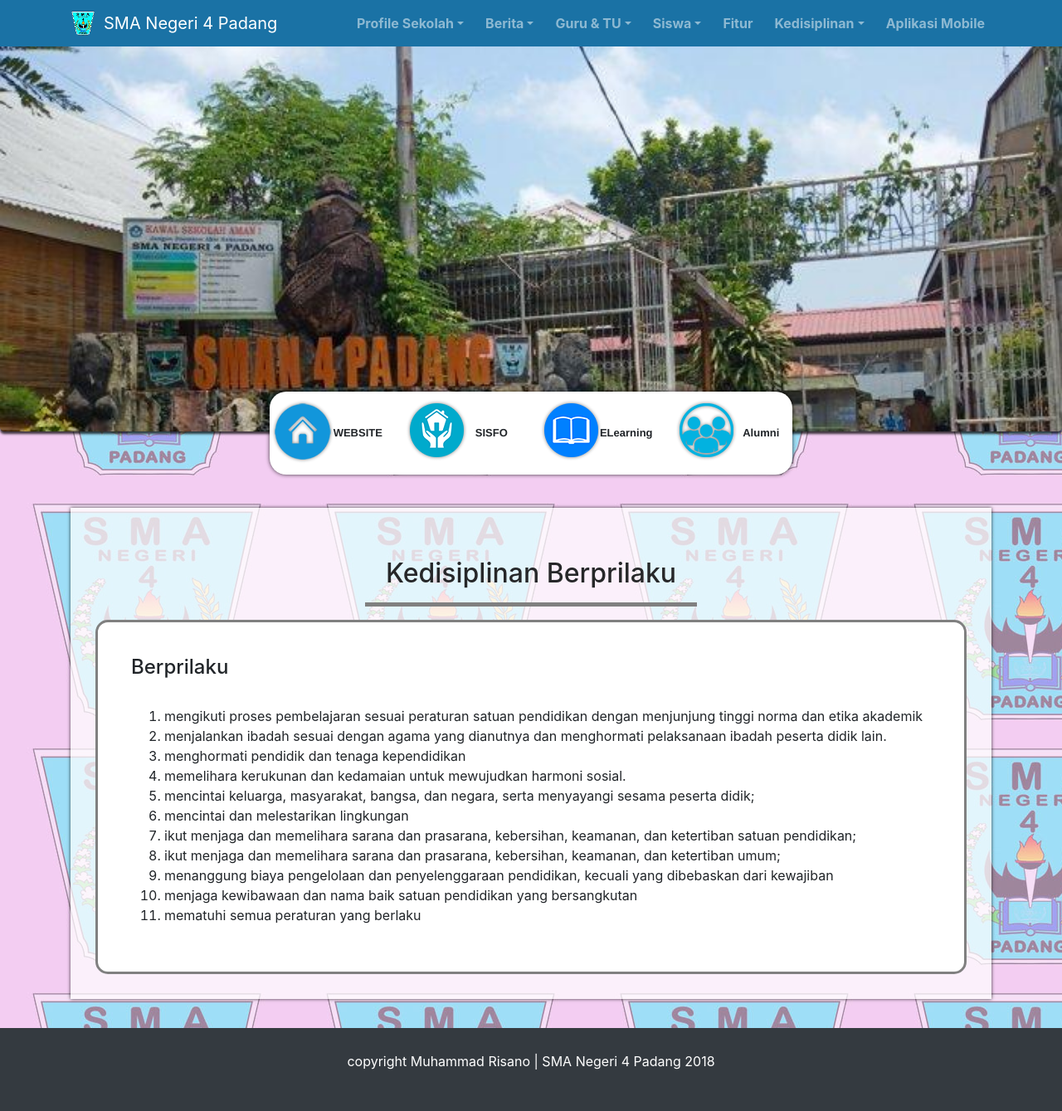
After one commit to muhammadrisano/Sisfo-and-Website-use-CI, a PHP site: the page made by application/views/kedisiplinan/berprilaku.php in a window 1280 px wide. The commit adds this page. Shown: the whole page at 83% size. Run offline with PHP 8.4, Linux system fonts and the light colour scheme; the template is opened without the code that fills it, so the values that code supplies are empty.

Commit message:
penamban kedisiplinan

```diff
--- a/application/views/front-page/header.php
+++ b/application/views/front-page/header.php
@@ -46,15 +46,19 @@
                         </div>
                     </li>
                     <li class="nav-item dropdown">
-                        <a class="nav-link dropdown-toggle" href="#" id="navbarDropdownMenuLink" role="button" data-toggle="dropdown" aria-haspopup="true" aria-expanded="false">Guru</a>
+                        <a class="nav-link dropdown-toggle" href="#" id="navbarDropdownMenuLink" role="button" data-toggle="dropdown" aria-haspopup="true" aria-expanded="false">Guru & TU</a>
                         <div class="dropdown-menu" aria-labelledby="navbarDropdownMenuLink">
-                            <a class="dropdown-item" href="#">Action</a>
-                            <a class="dropdown-item" href="#">Another action</a>
-                            <a class="dropdown-item" href="#">Something else here</a>
+                            <a class="dropdown-item" href="#">Data Guru & TU</a>
+                            <a class="dropdown-item" href="#">Prestasi Guru</a>
                         </div>
                     </li>
-                    <li class="nav-item">
-                        <a class="nav-link" href="#">Siswa </a>
+                    <li class="nav-item dropdown">
+                        <a class="nav-link dropdown-toggle" href="#" id="navbarDropdownMenuLink" role="button" data-toggle="dropdown" aria-haspopup="true" aria-expanded="false">Siswa</a>
+                        <div class="dropdown-menu" aria-labelledby="navbarDropdownMenuLink">
+                            <a class="dropdown-item" href="#">Data Siswa</a>
+                            <a class="dropdown-item" href="#">Prestasi Akademik</a>
+                            <a class="dropdown-item" href="#">Prestasi Non Akademik</a>
+                        </div>
                     </li>
                     <li class="nav-item">
                         <a class="nav-link" href="#">Fitur </a>
@@ -62,14 +66,14 @@
                     <li class="nav-item dropdown">
                         <a class="nav-link dropdown-toggle" href="#" id="navbarDropdownMenuLink" role="button" data-toggle="dropdown" aria-haspopup="true" aria-expanded="false">Kedisiplinan</a>
                         <div class="dropdown-menu" aria-labelledby="navbarDropdownMenuLink">
-                            <a class="dropdown-item" href="#">Kehadiran</a>
-                            <a class="dropdown-item" href="#">Atribut Sekolah</a>
-                            <a class="dropdown-item" href="#">Upacara Bendera</a>
-                            <a class="dropdown-item" href="#">Disiplin Berperilaku</a>
+                            <a class="dropdown-item" href="<?= base_url() . 'index.php/kedisiplinan/kehadiran'; ?>">Kehadiran</a>
+                            <a class="dropdown-item" href="<?= base_url() . 'index.php/kedisiplinan/atribut'; ?>">Atribut Sekolah</a>
+                            <a class="dropdown-item" href="<?= base_url() . 'index.php/kedisiplinan/upacara'; ?>">Upacara Bendera</a>
+                            <a class="dropdown-item" href="<?= base_url() . 'index.php/kedisiplinan/berprilaku'; ?>">Disiplin Berperilaku</a>
                         </div>
                     </li>
                     <li class="nav-item">
-                        <a class="nav-link" href="#">Contact Us</a>
+                        <a class="nav-link" href="#">Aplikasi Mobile</a>
                     </li>
                 </ul>
 
--- a/application/views/kedisiplinan/atribut.php
+++ b/application/views/kedisiplinan/atribut.php
@@ -11,7 +11,7 @@
                 </h4>
                 <br>
                 <table class="table">
-                    <caption>List of users</caption>
+                    <caption>SMA Negeri 4 Padang</caption>
                     <thead>
                         <tr>
                             <th scope="col">No</th>
--- /dev/null
+++ b/application/views/kedisiplinan/berprilaku.php
@@ -0,0 +1,59 @@
+<div class="bg-detail-berita">
+    <div class="container">
+        <div class="kedisiplinan-kehadiran">
+            <div class="detail-berita-judul">
+                <h2>Kedisiplinan Berprilaku</h2>
+                <hr>
+            </div>
+            <div class="detail-berita-body kedisiplinan-kehadiran-body">
+                <h4>
+                    Berprilaku
+                </h4>
+                <br>
+
+                <ol>
+                    <li>
+                        mengikuti proses pembelajaran sesuai peraturan satuan pendidikan dengan menjunjung tinggi norma dan etika akademik
+                    </li>
+                    <li>
+                        menjalankan ibadah sesuai dengan agama yang dianutnya dan menghormati pelaksanaan ibadah peserta didik lain.
+                    </li>
+                    <li>
+                        menghormati pendidik dan tenaga kependidikan
+                    </li>
+                    <li>
+                        memelihara kerukunan dan kedamaian untuk mewujudkan harmoni sosial.
+                    </li>
+                    <li>
+                        mencintai keluarga, masyarakat, bangsa, dan negara, serta menyayangi sesama peserta didik;
+                    </li>
+                    <li>
+                        mencintai dan melestarikan lingkungan
+                    </li>
+                    <li>
+                        ikut menjaga dan memelihara sarana dan prasarana, kebersihan, keamanan, dan ketertiban satuan pendidikan;
+                    </li>
+                    <li>
+                        ikut menjaga dan memelihara sarana dan prasarana, kebersihan, keamanan, dan ketertiban umum;
+                    </li>
+                    <li>
+                        menanggung biaya pengelolaan dan penyelenggaraan pendidikan, kecuali yang dibebaskan dari kewajiban
+                    </li>
+                    <li>
+                        menjaga kewibawaan dan nama baik satuan pendidikan yang bersangkutan
+                    </li>
+                    <li>
+                        mematuhi semua peraturan yang berlaku
+                    </li>
+                </ol>
+
+
+            </div>
+
+
+
+        </div>
+
+
+    </div>
+</div>
```
